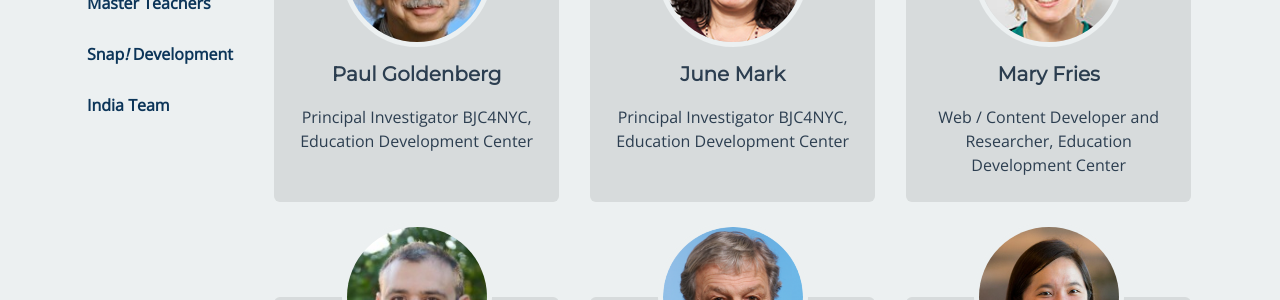
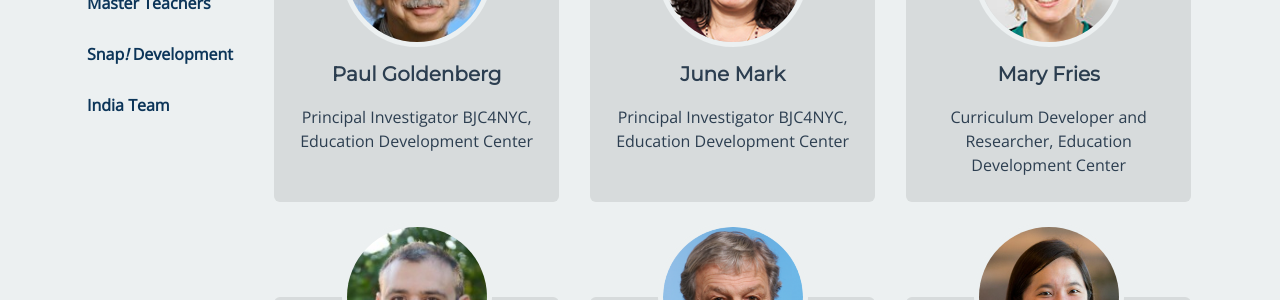
Before and after one commit to beautyjoy/beautyjoy.github.io, a Jekyll site: the page built from team/edc.html, in a window 1280 px wide and 900 px high, scrolled down 468 px. Shown: the part 154-454 px from the top of the window. Built offline with Jekyll 4.4.1, drawn with Linux system fonts in a browser that asks for light colours; some of the changed lines change nothing that is shown.

Commit message:
Minor team changes

```diff
--- a/_data/people.yml
+++ b/_data/people.yml
@@ -45,7 +45,7 @@
     Head TA.
 - name: Pamela Fox
   teams:
-    - leadership
+    - contributors
   image: pamela-fox.jpg
   location: UC Berkeley
   description: BJC Middle School Curriculum Development, UC Berkeley CS Lecturer
@@ -69,7 +69,7 @@
   description: Principal Investigator BJC4NYC, Education Development Center
 - name: Jeff Gray
   teams:
-    - leadership
+    - contributors
   image: jeff-gray.jpg
   description: Professor, Department of Computer Science, University of Alabama. Member
     of the UA Software Engineering Group. Distinguished Member of the ACM and Senior
@@ -77,7 +77,7 @@
     Education Advisory Council of Code.org.
 - name: Alex Milliken
   teams:
-    - leadership
+    - contributors
   image: alex-milliken.png
   description: BJC Staff
 - name: Jens Monig
@@ -92,11 +92,12 @@
   description: Snap<em>!</em> contributor and creator of the Snap<em>!</em>Cloud.
 - name: Mary Fries
   teams:
+    - leadership
     - edc
     - site-coordinators
   location: EDC, Waltham, MA
   image: mary-fries.jpg
-  description: Web / Content Developer and Researcher, Education Development Center
+  description: Curriculum Developer and Researcher, Education Development Center
 - name: Selim Tezel
   teams:
     - edc
```
